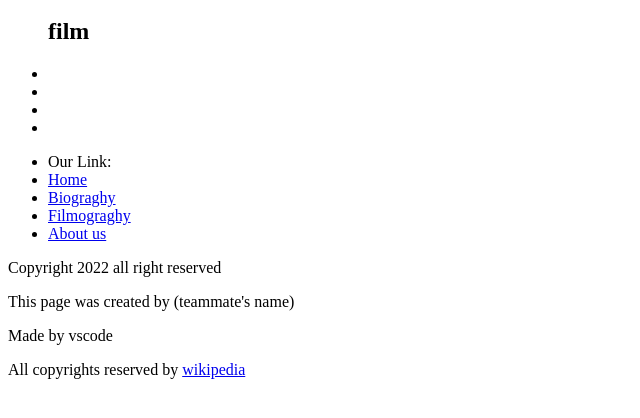
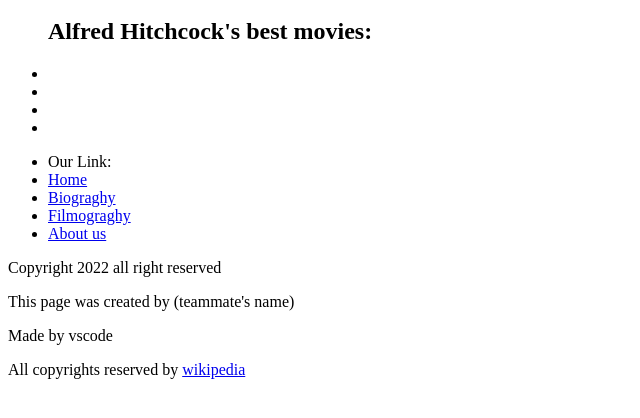
Before and after one commit to AliFarahmand1993/Aps-teamwork, a plain HTML site: page unordered list.html in a window 1280 px wide. Shown: the part 198-616 px from the top of the page, without its empty margins (0-640 px from the left). Drawn offline with Linux system fonts and the light colour scheme.

Commit message:
add unordered list

```diff
--- a/unordered list.html
+++ b/unordered list.html
@@ -24,7 +24,7 @@
     <main>
 <!-- unordered list -->
 <ul>
-    <h2>film</h2>
+    <h2>Alfred Hitchcock's best movies:</h2>
 
     <li></li>
     <li></li>
```
